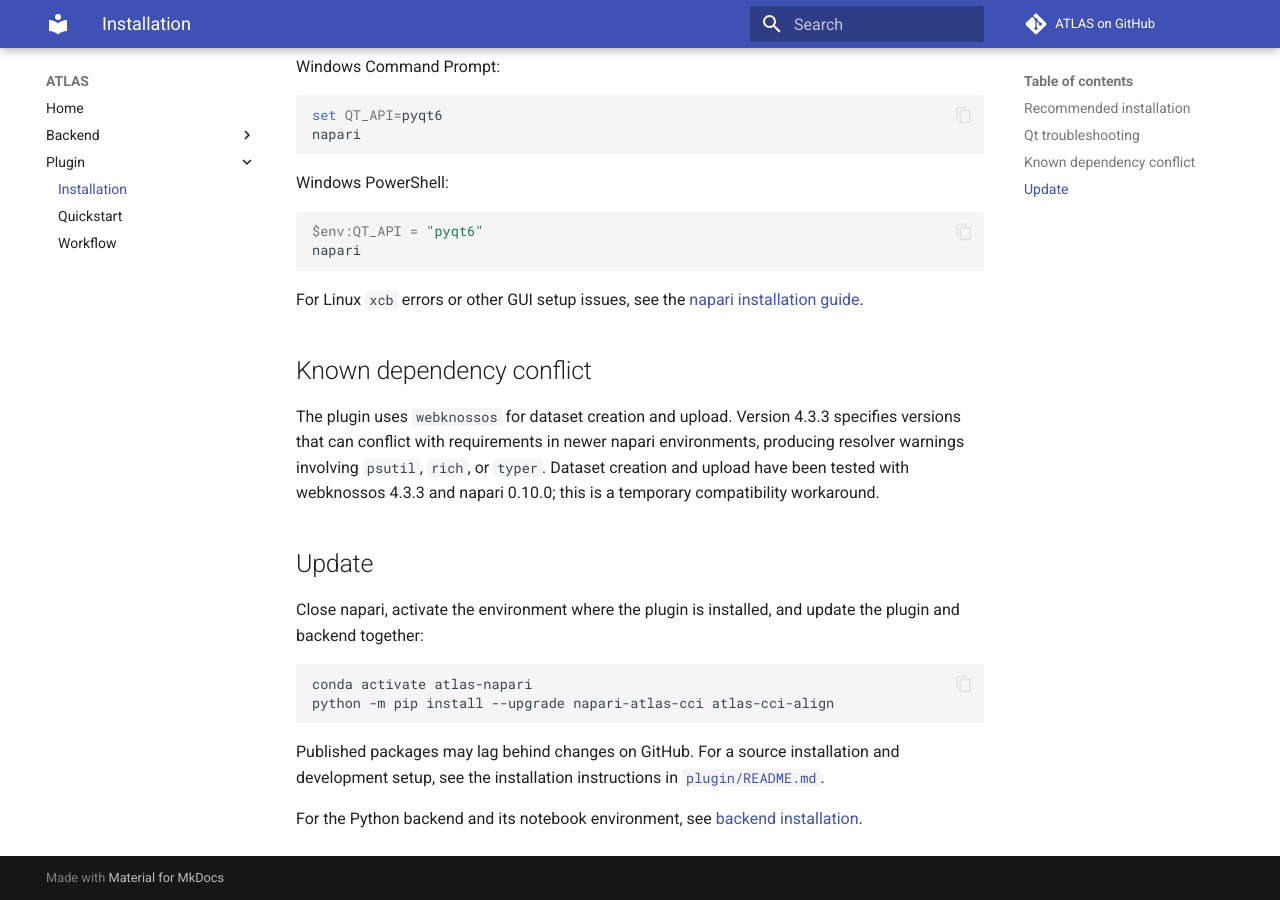
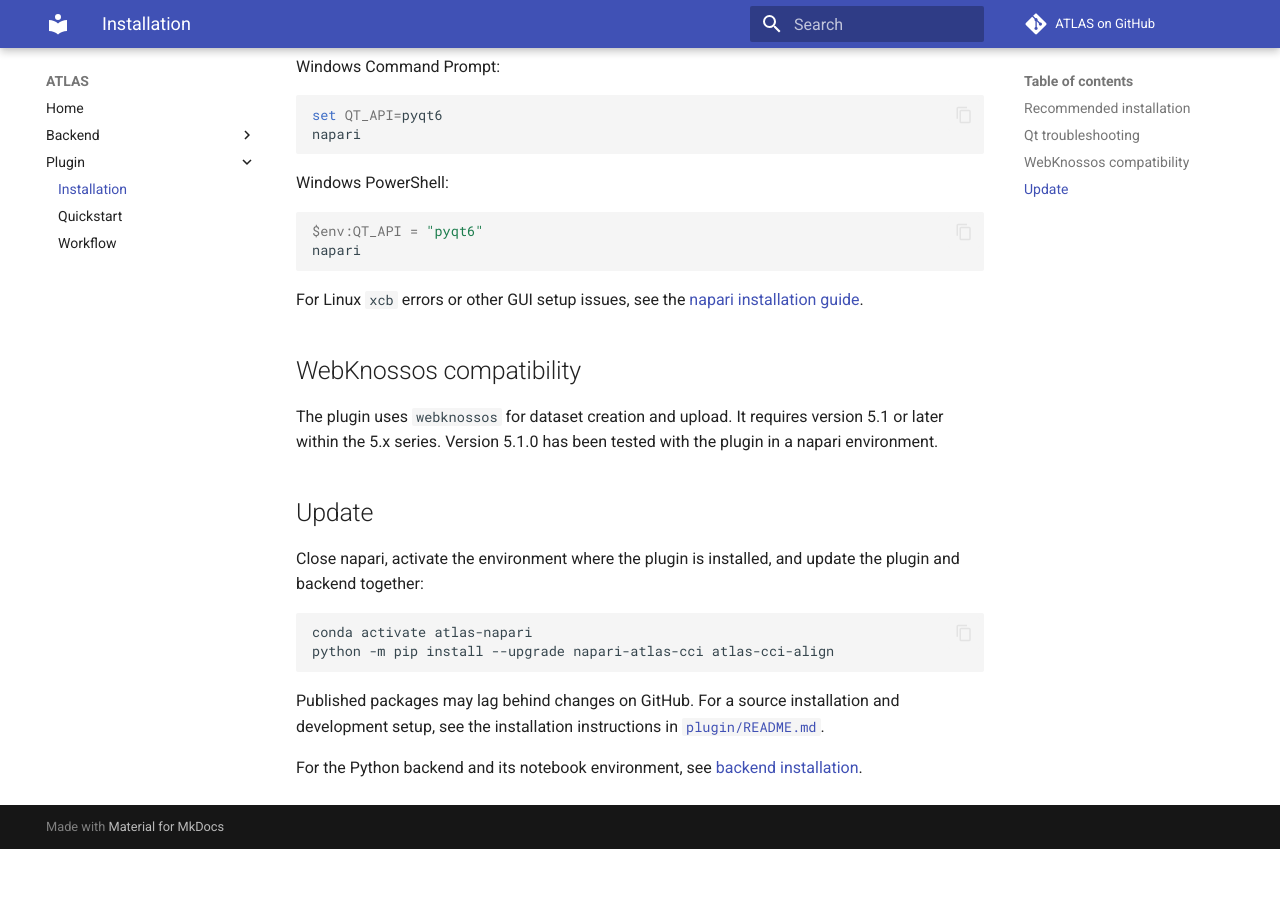
Before and after one commit to CCI-GU-Sweden/ATLAS, an MkDocs documentation site: the page built from docs/plugin/install.md, in a window 1280 px wide and 900 px high, scrolled down 925 px. Built offline with MkDocs 1.6.1 and Material for MkDocs 9.7.7, drawn with Linux system fonts in a browser that asks for light colours; comment, search, counter and statistics services are not loaded; after the commit the page ends 1774 px from its top, so only the background shows below that.

Commit message:
Support WebKnossos 5 in Napari plugin

```diff
--- a/docs/plugin/install.md
+++ b/docs/plugin/install.md
@@ -58,13 +58,11 @@ napari
 For Linux `xcb` errors or other GUI setup issues, see the
 [napari installation guide](https://napari.org/stable/tutorials/fundamentals/installation.html).
 
-## Known dependency conflict
+## WebKnossos compatibility
 
-The plugin uses `webknossos` for dataset creation and upload. Version 4.3.3
-specifies versions that can conflict with requirements in newer napari
-environments, producing resolver warnings involving `psutil`, `rich`, or
-`typer`. Dataset creation and upload have been tested with webknossos 4.3.3
-and napari 0.10.0; this is a temporary compatibility workaround.
+The plugin uses `webknossos` for dataset creation and upload. It requires
+version 5.1 or later within the 5.x series. Version 5.1.0 has been tested
+with the plugin in a napari environment.
 
 ## Update
 
```
Also changed, not shown: plugin/CHANGELOG.md (+5 -0 lines), plugin/README.md (+3 -9 lines), 1 other file.
